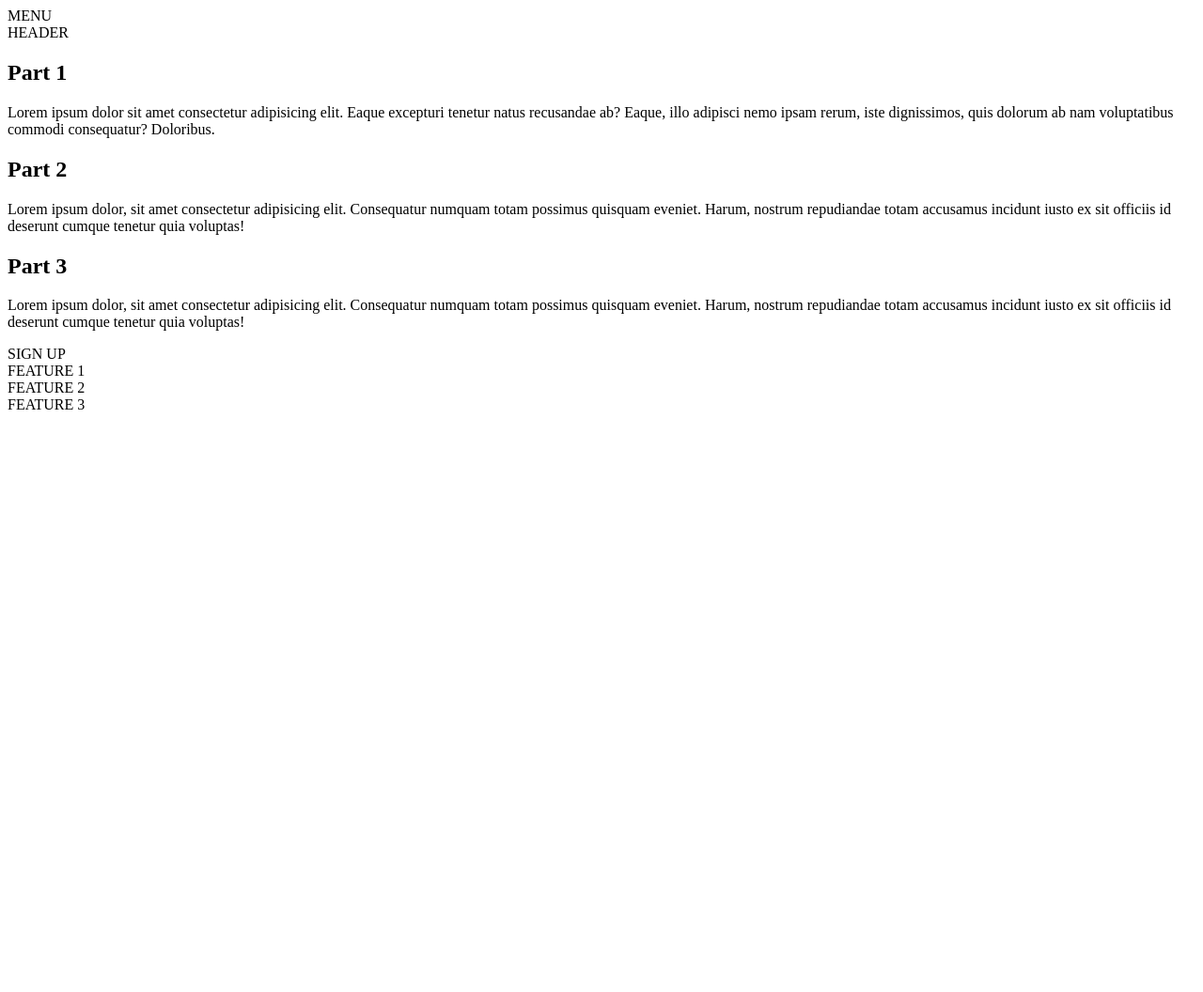
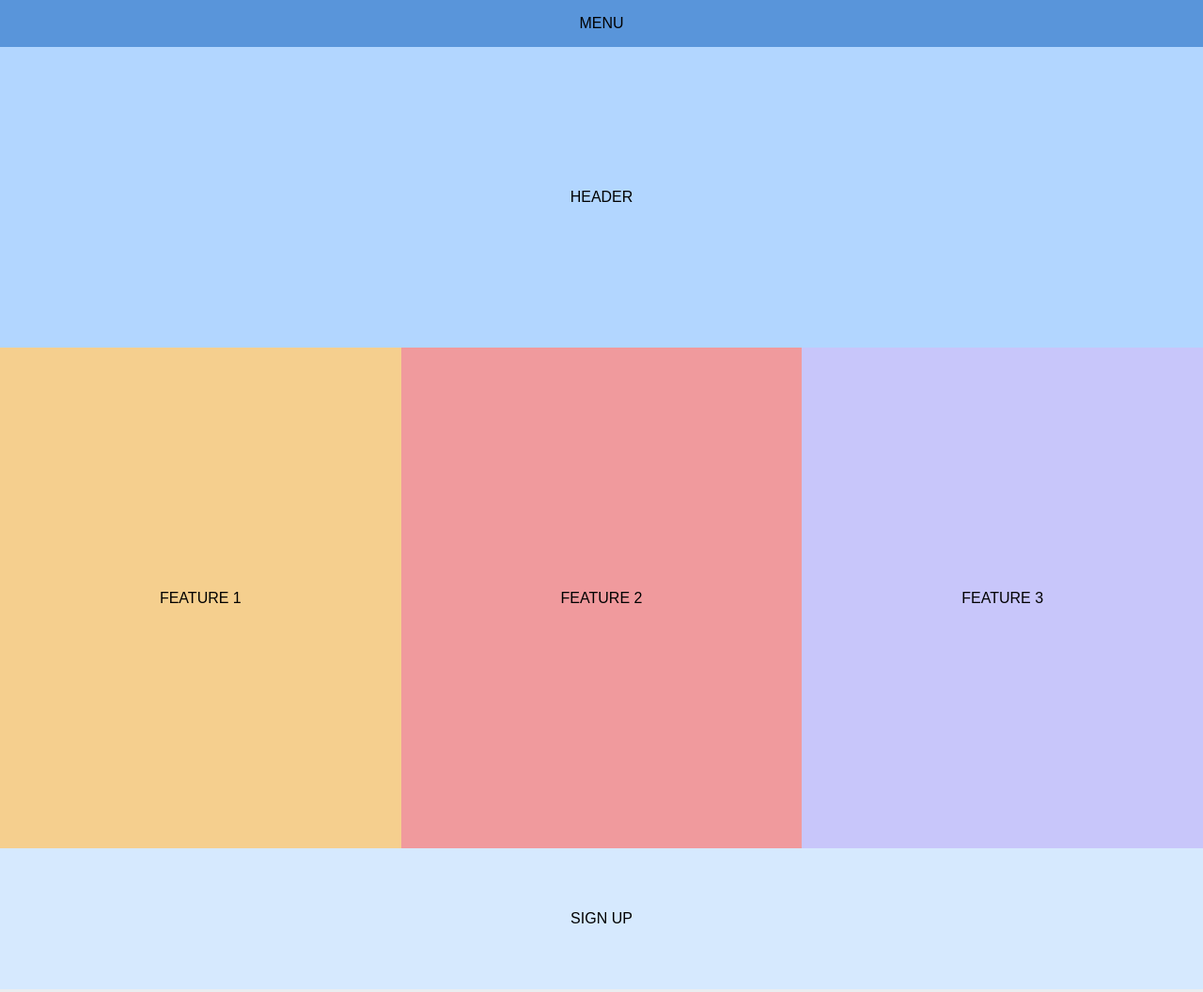
Before and after one commit to ConorRoche55/Responsive-design, a plain HTML site: page index.html in a window 1280 px wide. Shown: the top 1056 px of the page at 94% size. Before the commit the page ends 800 px from the top, so only its background shows below. Drawn offline with Linux system fonts and the light colour scheme.

Commit message:
initial commit

```diff
--- a/index.html
+++ b/index.html
@@ -1,33 +1,28 @@
 <!DOCTYPE html>
 <html lang="en">
     <head>
-    <meta charset="UTF-8">
-    <meta http-equiv="X-UA-Compatible" content="IE=edge">
-    <meta name="viewport" content="width=device-width, initial-scale=1.0">
+        <meta charset="UTF-8" />
+        <meta http-equiv="X-UA-Compatible" content="IE=edge" />
+        <meta name="viewport" content="width=device-width, initial-scale=1.0" />
         <title>Responsive Layout</title>
-    <link rel="stylesheet" href="style.css">
+        <link rel="stylesheet" href="style.css" />
     </head>
     <body>
         <article>
-        <nav>
-            MENU
-        </nav>
-        <header>
-            HEADER
-        </header>
+            <nav>MENU</nav>
+            <header>HEADER</header>
             <main>
                 <h2>Part 1</h2>
-            <p>Lorem ipsum dolor sit amet consectetur adipisicing elit. Eaque excepturi tenetur natus recusandae ab? Eaque, illo adipisci nemo ipsam rerum, iste dignissimos, quis dolorum ab nam voluptatibus commodi consequatur? Doloribus.</p>
+                <p>Lorem ipsum dolor sit amet consectetur adipisicing elit. Quo esse laudantium natus laboriosam totam ipsa architecto, nobis voluptatibus explicabo nihil molestias minima quam, cum provident aliquid tenetur itaque facere. Unde?</p>
                 <h2>Part 2</h2>
-            <p>Lorem ipsum dolor, sit amet consectetur adipisicing elit. Consequatur numquam totam possimus quisquam eveniet. Harum, nostrum repudiandae totam accusamus incidunt iusto ex sit officiis id deserunt cumque tenetur quia voluptas!</p>
+                <p>Lorem, ipsum dolor sit amet consectetur adipisicing elit. Repellendus iste, expedita eius, iusto, illo laborum cupiditate aut cumque iure magnam quos? Commodi libero, tempora adipisci perspiciatis ad id. Modi, minus.</p>
                 <h2>Part 3</h2>
-            <p>Lorem ipsum dolor, sit amet consectetur adipisicing elit. Consequatur numquam totam possimus quisquam eveniet. Harum, nostrum repudiandae totam accusamus incidunt iusto ex sit officiis id deserunt cumque tenetur quia voluptas!</p>
+                <p>Lorem ipsum dolor sit amet consectetur adipisicing elit. Aliquid, nulla perferendis laborum quos mollitia eos facilis fugiat exercitationem quam illum facere iusto commodi alias. Alias quidem dicta harum iusto nobis?</p>
             </main>
-        <section id="signup"> SIGN UP</section>
-        <section class="Feature">FEATURE 1</section>
-        <section class="Feature">FEATURE 2</section>
-        <section class="Feature">FEATURE 3</section>
+            <section id="signup">SIGN UP</section>
+            <section id="feature-1" class="feature">FEATURE 1</section>
+            <section id="feature-2" class="feature">FEATURE 2</section>
+            <section id="feature-3" class="feature">FEATURE 3</section>
         </article>
-
     </body>
 </html>
--- a/style.css
+++ b/style.css
@@ -1,3 +1,94 @@
-h1 {
-    color:red;
+body {
+    margin: 0;
+    font-family: sans-serif;
 }
+
+article {
+    display: flex;
+    /* flex-wrap: wrap; */
+    flex-direction: column;
+}
+
+nav {
+    flex: 1 50px;
+    background: #5995da;
+}
+
+header {
+    background: #b2d6ff;
+}
+
+main {
+    /* flex: 6 300px; */
+    padding: 1rem;
+    background: #eaedf0;
+}
+
+#signup {
+    background: #d6e9fe;
+}
+
+#feature-1 {
+    background: #f5cf8e;
+}
+
+#feature-2 {
+    background: #f09a9d;
+}
+
+#feature-3 {
+    background: #c8c6fa;
+}
+
+header, section {
+    flex: 50vw;
+    min-height: 200px;
+}
+
+header, section, nav {
+    display: flex;
+    justify-content: center;
+    align-items: center;
+}
+
+
+@media screen and (min-width: 500px) and (max-width: 899px) {
+    article {
+        flex-flow: row wrap;
+    }
+    nav {
+        flex: 100%;
+        min-height: 50px;
+    }
+    section {
+        height: 50vw;
+    }
+}
+
+@media screen and (min-width: 900px) {
+    article {
+        flex-flow: row wrap;
+    }
+    nav {
+        flex: 100%;
+        min-height: 50px;
+    }
+    .feature {
+        flex: 33.3vw;
+        min-height: calc(100vw / 3 * 1.25);
+    }
+    #signup {
+        order: 1;
+        min-height: auto;
+        height: 150px;
+    }
+    header {
+        flex: 100vw;
+        height: 25vw;
+    }
+    main {
+        order:2;
+    }
+
+
+}
```
Lines whose indentation alone changed are shown as unchanged.
